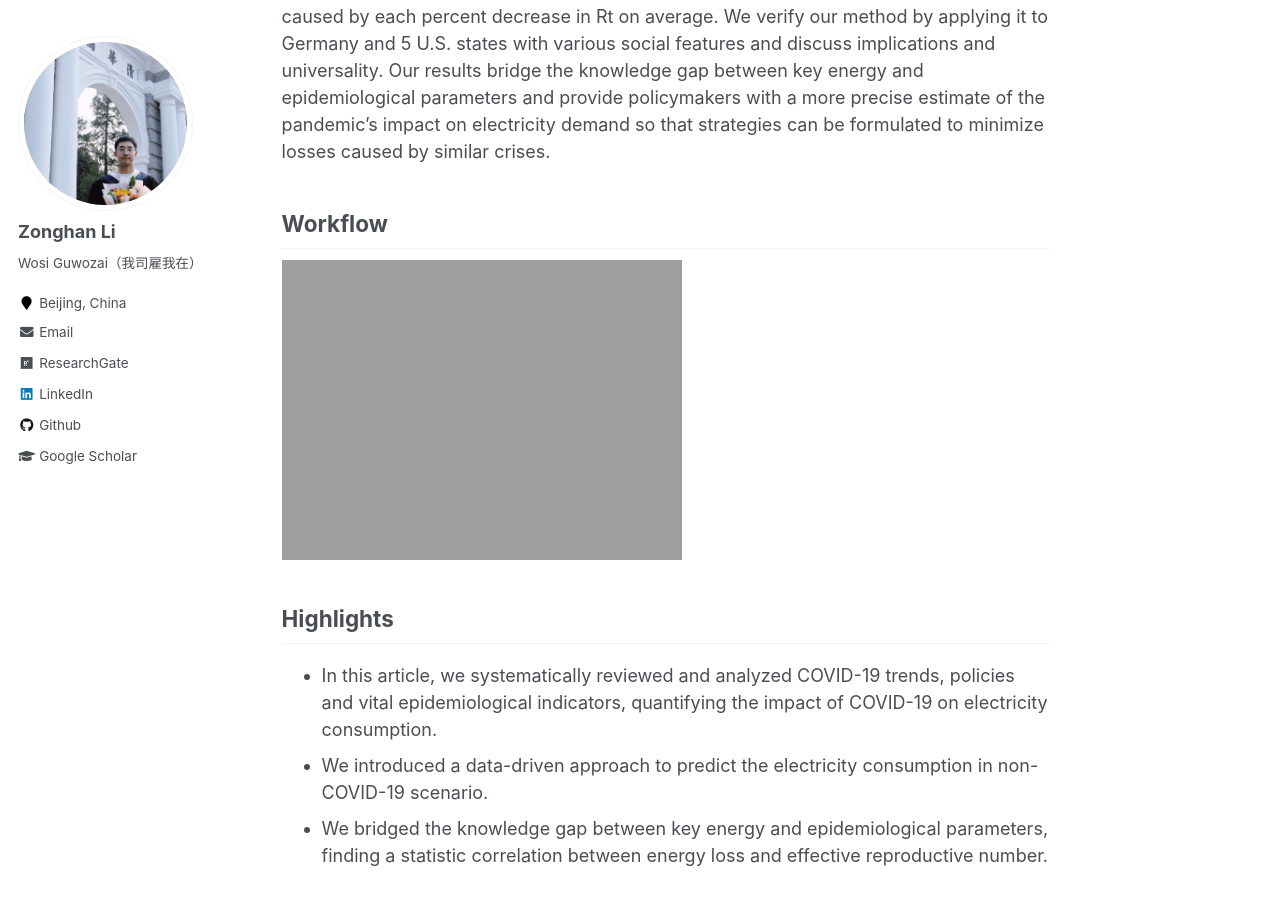
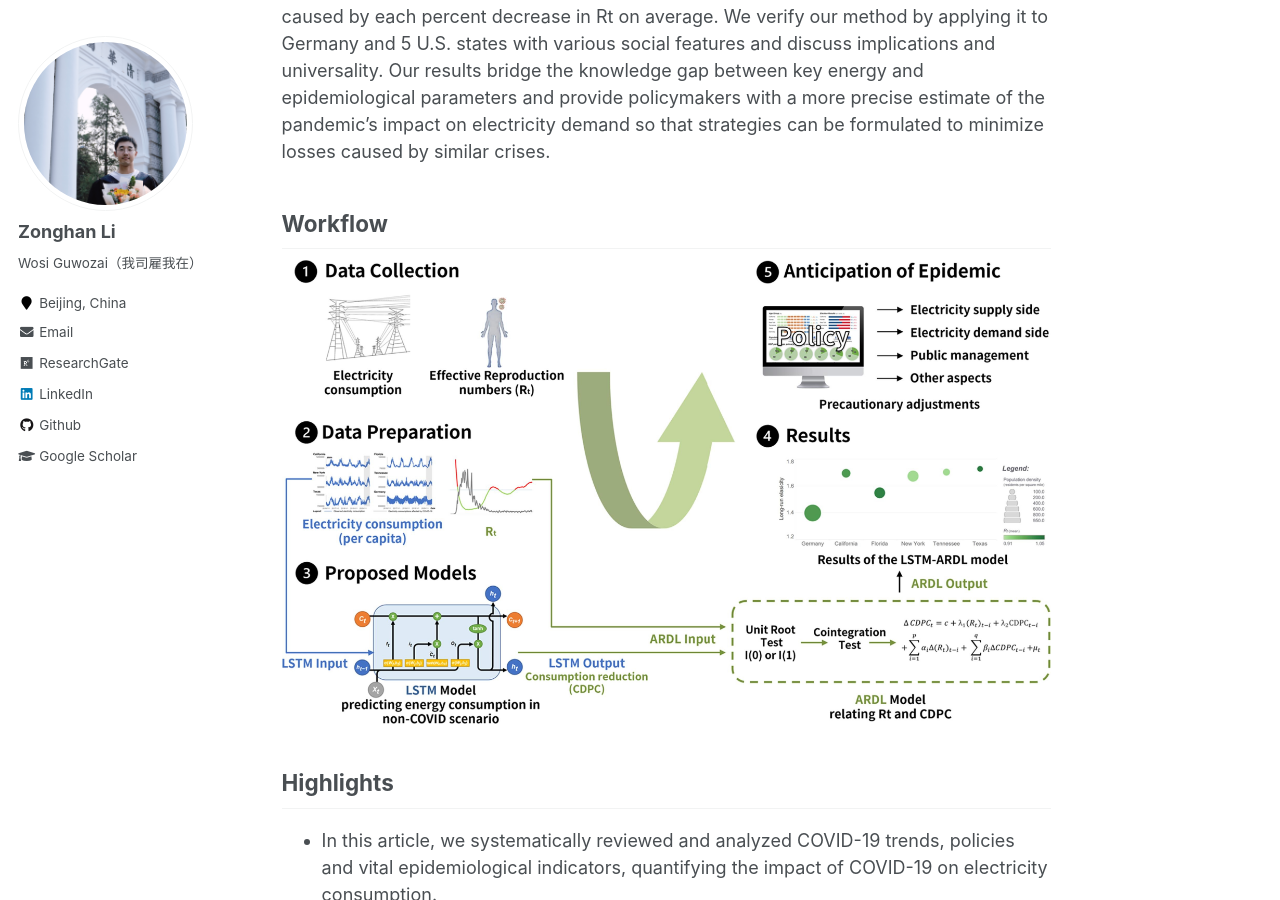
Before and after one commit to lzh3278/lzh.github.io, a Jekyll site: the page built from _publications/ijepes2022.md, in a window 1280 px wide and 900 px high, scrolled down 791 px. Built offline with Jekyll 4.4.1, drawn with Linux system fonts in a browser that asks for light colours.

Commit message:
Update ijepes2022.md

```diff
--- a/_publications/ijepes2022.md
+++ b/_publications/ijepes2022.md
@@ -15,8 +15,7 @@ In addition to the tremendous loss of life due to coronavirus disease 2019 (COVI
 
 Workflow
 -----
-![Workflow of JEPE2022](http://lzh3278.github.io/files/ijepes2022.jpg)
-
+![Workflow of JEPE2022](http://lzh3278.github.io/files/workflow-ijepes2022.jpg)
 
 Highlights
 ------
```
